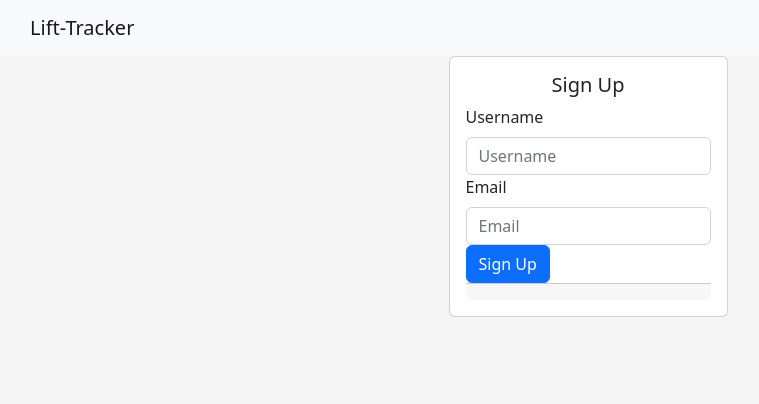
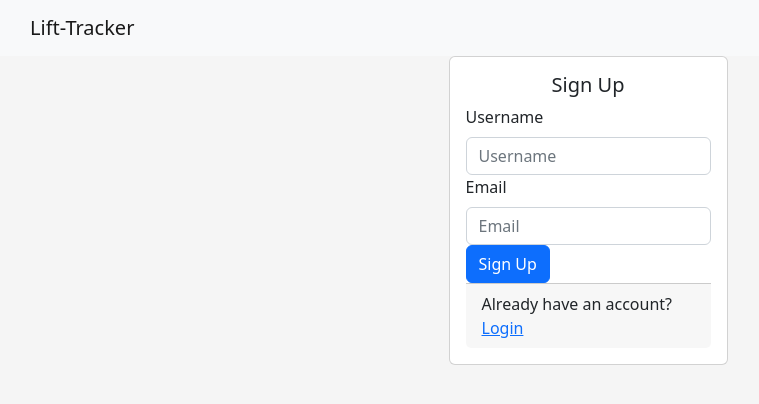
Before and after one commit to joeluhrman/Lift-Tracker, a React (Vite) app in the folder web/: page /signup in a window 1280 px wide. Shown: the top 404 px of the page, without its empty margins (52-811 px from the left). Built offline with nearby package versions, Linux system fonts and the light colour scheme.

Commit message:
fixed link issue

```diff
--- a/web/src/routes/SignUp.jsx
+++ b/web/src/routes/SignUp.jsx
@@ -2,6 +2,7 @@ import {
     Card,
     Container,
 } from "react-bootstrap"
+import { Link } from "react-router-dom"
 import FormSignUp from "../components/forms/SignUp"
 
 export default function SignUp() {
@@ -16,7 +17,7 @@ export default function SignUp() {
                     <FormSignUp/>
 
                     <Card.Footer>
-                      {/*  Already have an account? <Link to="/login">Login</Link> */}
+                        Already have an account? <Link to="/login">Login</Link>
                     </Card.Footer>
                 </Card.Body>
             </Card>
```
